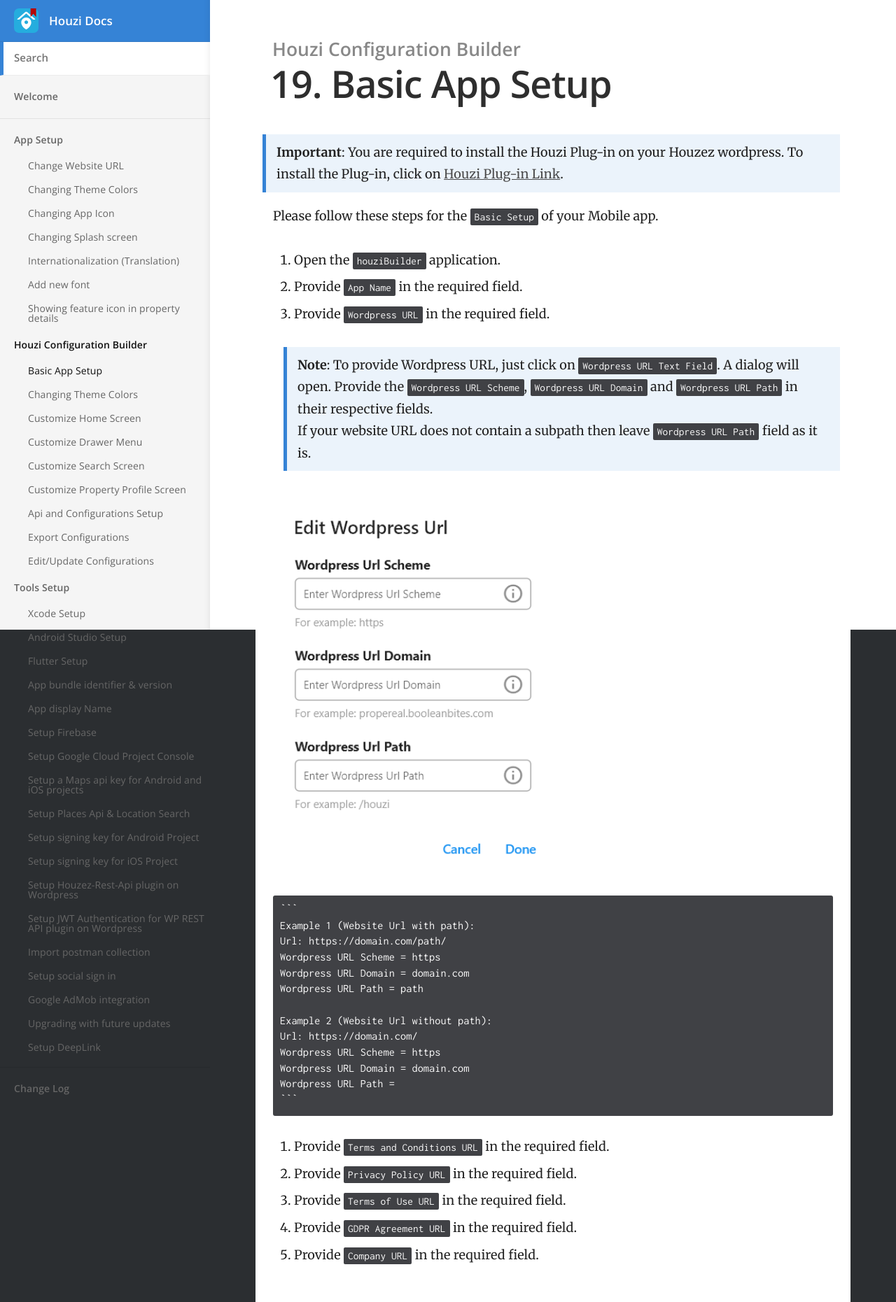
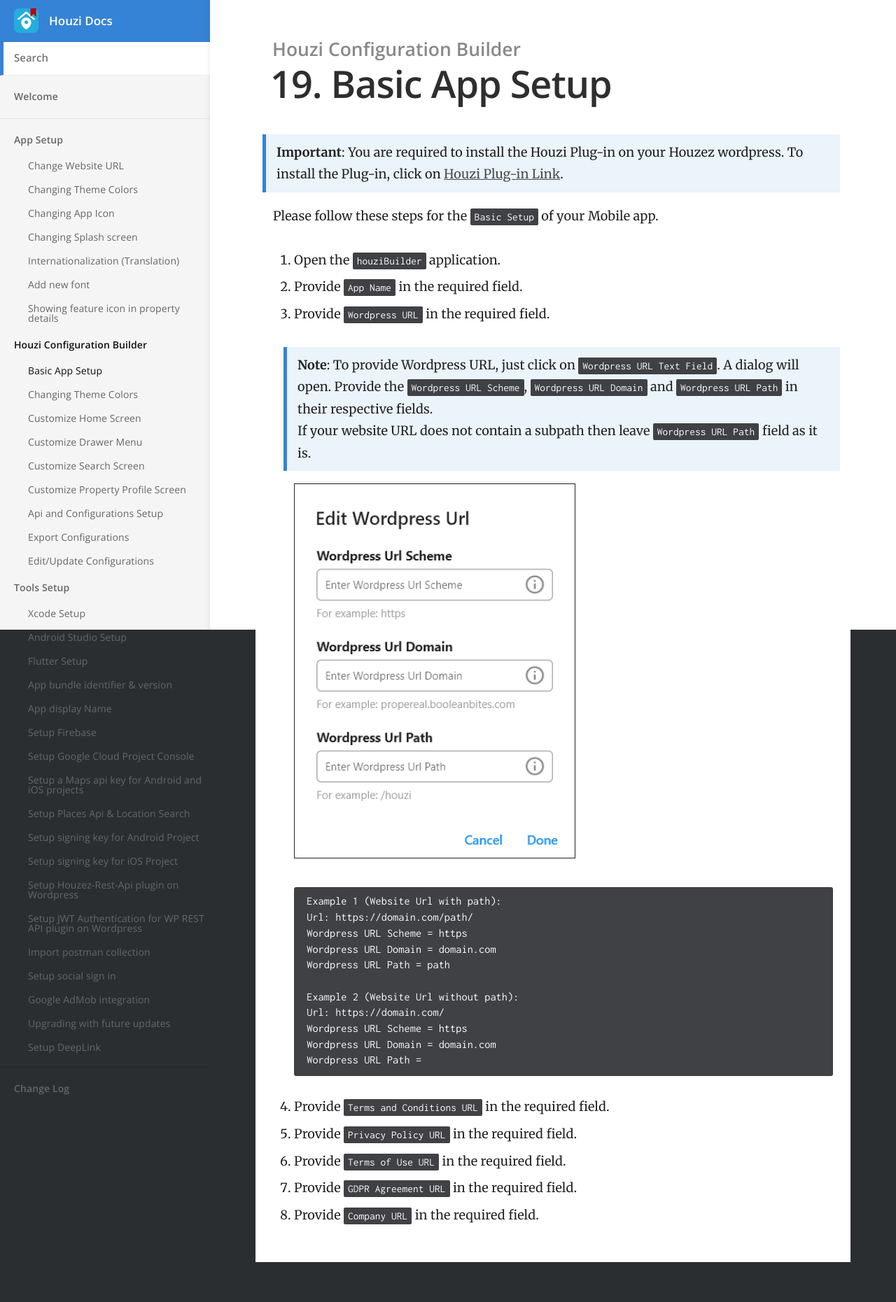
Before and after one commit to booleanbites/houzi-doc, a Jekyll site: the page built from _docs/houzi-config-builder/basic-setup.md, in a window 1280 px wide. Shown: the whole page at 70% size. Built offline with Jekyll 4.4.1, drawn with Linux system fonts in a browser that asks for light colours; after the commit the page ends 1804 px from its top, so only the background shows below that.

Commit message:
HouziConfigBuilder => basic-setup => Minor fix02: add-url-screenshot

````diff
--- a/_docs/houzi-config-builder/basic-setup.md
+++ b/_docs/houzi-config-builder/basic-setup.md
@@ -15,7 +15,7 @@ Please follow these steps for the `Basic Setup` of your Mobile app.
     > **Note**: To provide Wordpress URL, just click on `Wordpress URL Text Field`. A dialog will open. Provide the `Wordpress URL Scheme`, `Wordpress URL Domain` and `Wordpress URL Path` in their respective fields.
     If your website URL does not contain a subpath then leave `Wordpress URL Path` field as it is.
 
-<img src="https://houzi-docs.booleanbites.com/images/add-url-screenshot.png" alt="add-url-screenshot" title="add-url-screenshot" height="500" width = "400" border= "1px solid"/>
+    <img src="https://houzi-docs.booleanbites.com/images/add-url-screenshot.png" alt="add-url-screenshot" title="add-url-screenshot" height="500" width = "400" border= "1px solid"/>
 
     ```
     Example 1 (Website Url with path):
--- a/_sass/_normalize.scss
+++ b/_sass/_normalize.scss
@@ -181,9 +181,9 @@ sub {
  * Remove border when inside `a` element in IE 8/9/10.
  */
 
-img {
-  border: 0;
-}
+// img {
+//   border: 0;
+// }
 
 /**
  * Correct overflow not hidden in IE 9/10/11.
````
